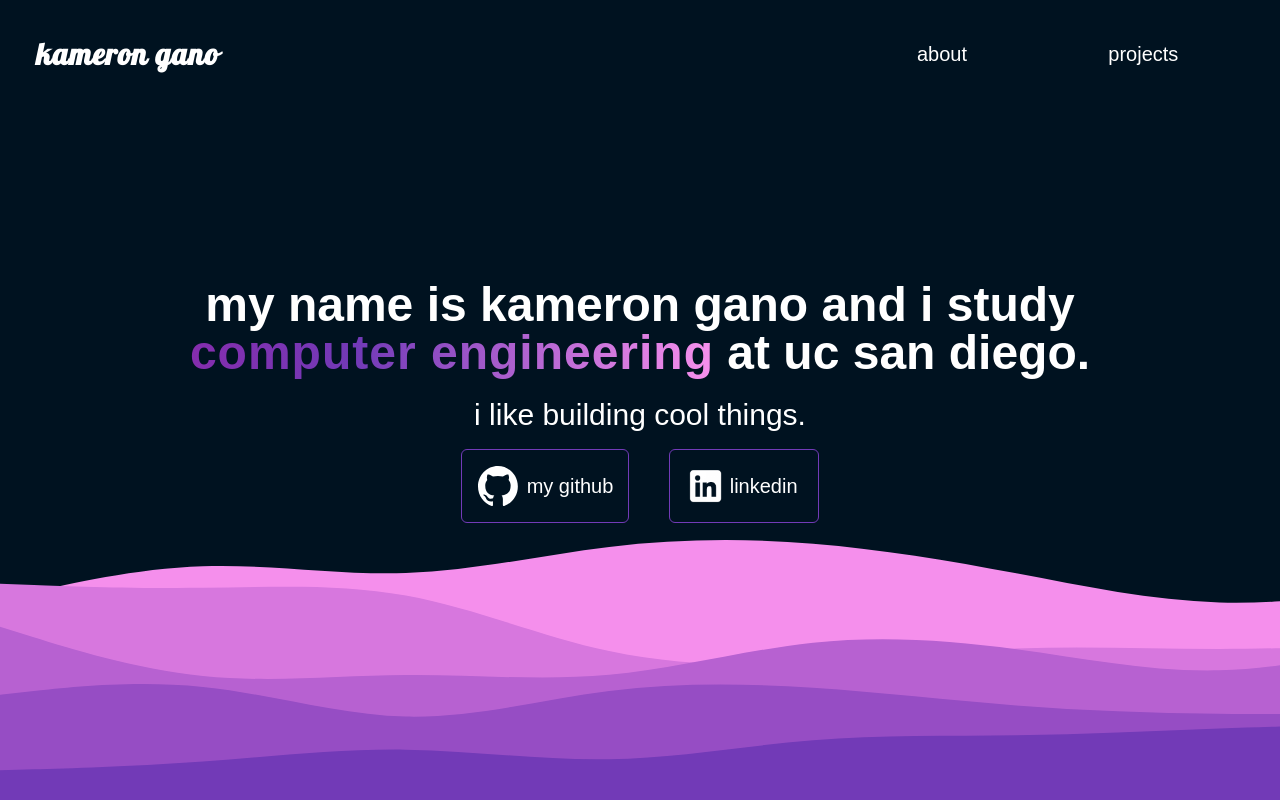
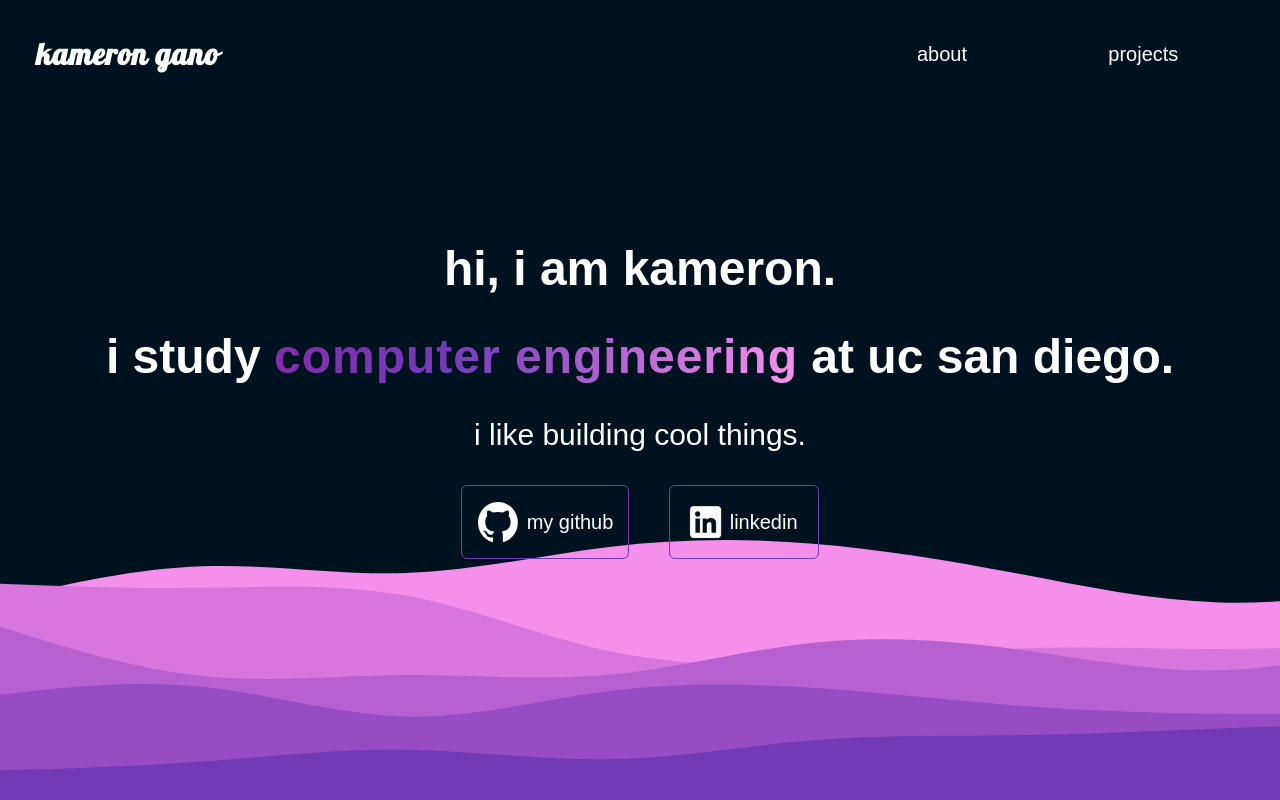
Before and after one commit to kgano-ucsd/kams-website-2.0, a React (Create React App) app in the folder kams-website-v2/: page / in a window 1280 px wide. Built offline with nearby package versions, Linux system fonts and the light colour scheme.

Commit message:
minor changes

```diff
--- a/kams-website-v2/src/components/Hello.jsx
+++ b/kams-website-v2/src/components/Hello.jsx
@@ -6,9 +6,12 @@ export default function Hello({ children }) {
     return (
         <div className=" grid place-items-center h-full ">
             <div className="flex flex-col">
-            <div>
+            <div className="">
+                <h1 className="text-5xl font-semibold font-display text-white">
+                    hi, i am kameron.
+                </h1>
                 <h1 className="text-5xl font-semibold font-display text-white" >
-                    {"my name is kameron gano and i study "}
+                    {"i study "}
                     <span className="magic">
                         <span
                         style={{letterSpacing: "1px"}}
@@ -20,7 +23,7 @@ export default function Hello({ children }) {
 
                 </h1>
             </div>
-                <div className="">
+                <div className="py-4">
                         { children }
                 </div>
             </div>
```
Also changed, not shown: 1 other file (tests, documents, lock files or other folders).
